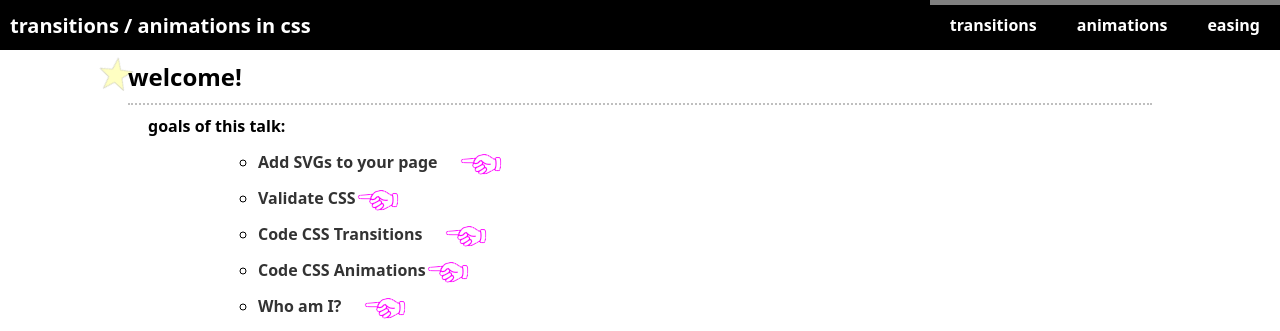
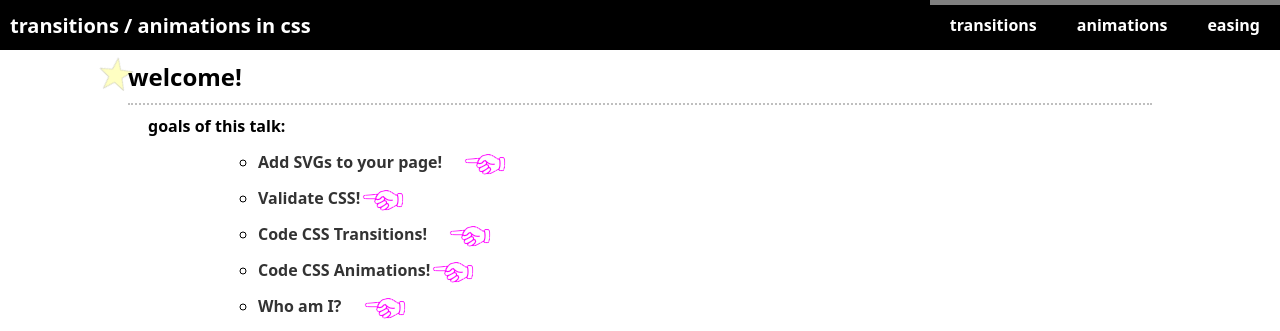
Before and after one commit to warpedpuppy/css-presentation, a React (Create React App) app: page / in a window 1280 px wide. Shown: the top 331 px of the page. Built offline with nearby package versions, Linux system fonts and the light colour scheme.

Commit message:
edit home page

```diff
--- a/src/components/home/Home.js
+++ b/src/components/home/Home.js
@@ -16,11 +16,11 @@ function Home() {
         <h4>goals of this talk:</h4>
         <ul>
           <li>
-            <a href="#svgs">Add SVGs to your page</a>
+            <a href="#svgs">Add SVGs to your page!</a>
             <img src="/images/pointing-finger.png" alt="pointing finger" />
           </li>
 		  <li>
-            <a href="#validate">Validate CSS</a>
+            <a href="#validate">Validate CSS!</a>
             <img src="/images/pointing-finger.png" alt="pointing finger" />
           </li>
           {/* <li>
@@ -28,11 +28,11 @@ function Home() {
             <img src="/images/pointing-finger.png" alt="pointing finger" />
           </li> */}
           <li>
-            <Link to="/transitions/transition-project">Code CSS Transitions</Link>
+            <Link to="/transitions/transition-project">Code CSS Transitions!</Link>
             <img src="/images/pointing-finger.png" alt="pointing finger" />
           </li>
           <li>
-            <Link to="/animations/animation-project">Code CSS Animations</Link>
+            <Link to="/animations/animation-project">Code CSS Animations!</Link>
             <img src="/images/pointing-finger.png" alt="pointing finger" />
           </li>
 
```
